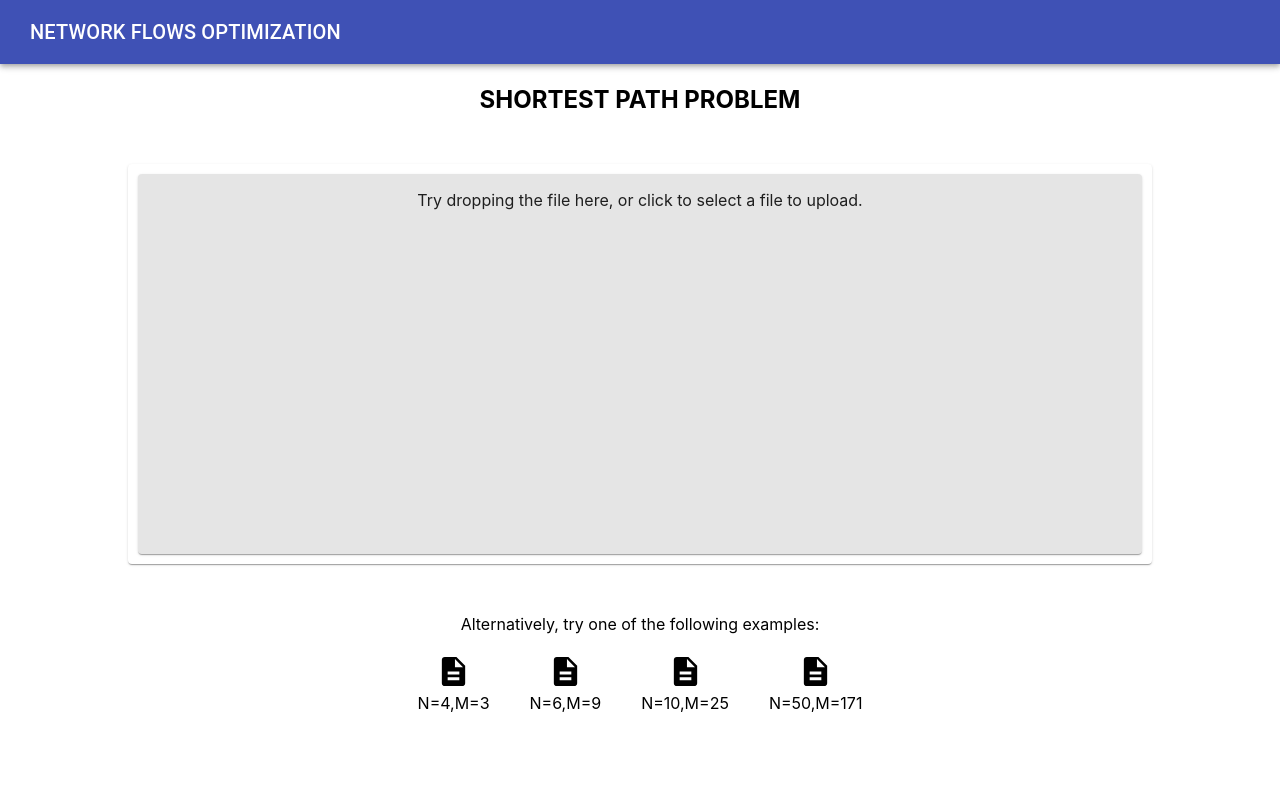
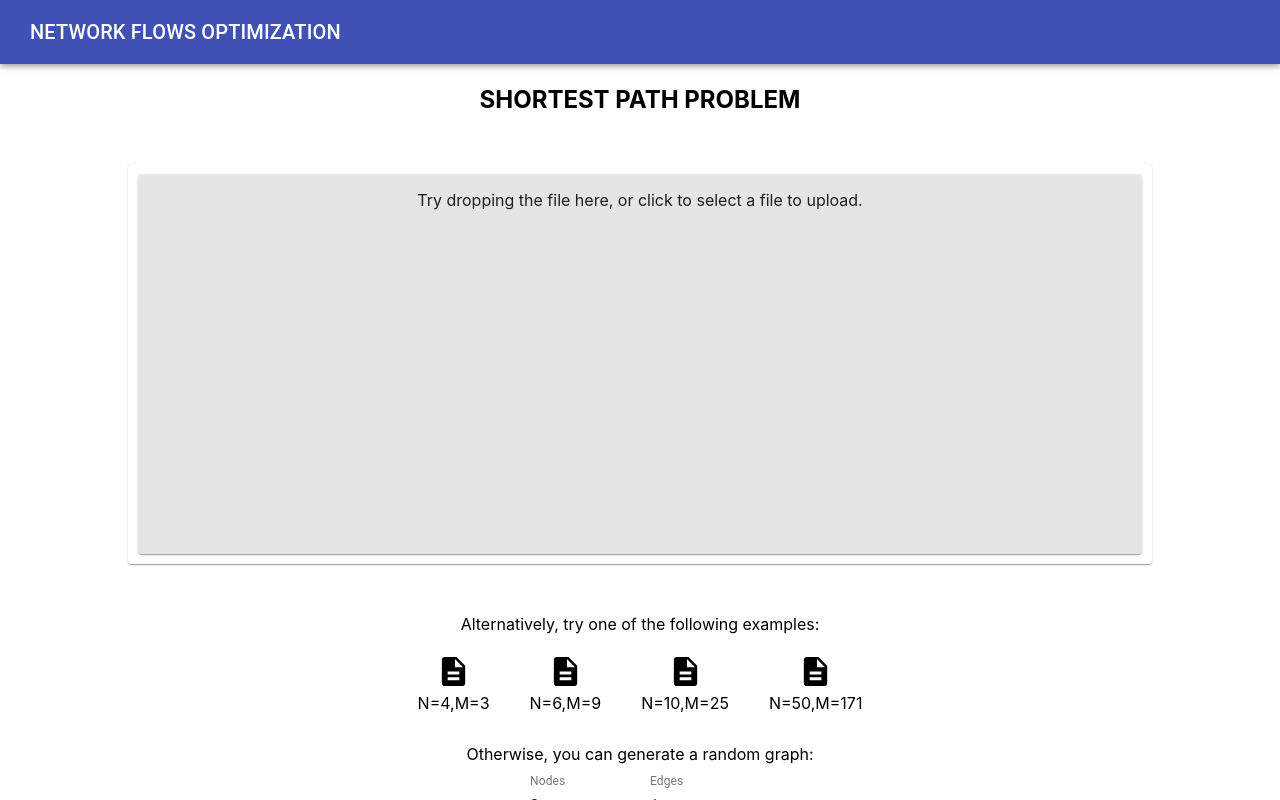
Before and after one commit to riccardolocci/NFO, a React (Create React App) app: page / in a window 1280 px wide. Built offline with nearby package versions, Linux system fonts and the light colour scheme.

Commit message:
NFO#22: Added graph random generator

```diff
--- a/src/components/ExamplesManager.js
+++ b/src/components/ExamplesManager.js
@@ -1,23 +1,35 @@
 import React from 'react';
 import DescriptionIcon from '@material-ui/icons/Description';
+import { makeStyles, createStyles } from '@material-ui/core/styles';
 
 import files from '../examples';
 import adapt from '../utilities/arrangeNodes';
 
-let ExamplesManager = (props) => (
+const useStyles = makeStyles((theme) => createStyles({
+    doc: {
+        display: 'inline-block',
+        margin: 20
+    },
+}));
+
+
+let ExamplesManager = (props) => {
+    const classes = useStyles();
+
+    return (
         <>
             Alternatively, try one of the following examples:
 
             <br/>
 
             {Object.keys(files).map(k => (
-            <div key={k} style={{display: 'inline-block', margin: 20}}>
+                <div key={k} className={classes.doc}>
                     <DescriptionIcon onClick={() => props.getFile(adapt(files[k]))} fontSize='large'/>
                     <br/>
                     {k}
                 </div>
             ))}
         </>
-)
+)}
 
 export default ExamplesManager;
--- /dev/null
+++ b/src/components/RandomManager.js
@@ -0,0 +1,37 @@
+import React, { useState } from 'react';
+import { Button, TextField } from '@material-ui/core';
+import { makeStyles, createStyles } from '@material-ui/core/styles';
+
+import generate from '../utilities/randomGenerator';
+
+const useStyles = makeStyles((theme) => createStyles({
+    input: {
+        margin: 10,
+        width: 100
+    },
+}));
+
+
+let RandomManager = (props) => {
+    const classes = useStyles();
+
+    let [ n, setN ] = useState(2);
+    let [ m, setM ] = useState(1);
+
+    let nMax = 50;
+    let mMax = n*(n-1)/2;
+
+    return (
+    <>
+        Otherwise, you can generate a random graph:
+        <br/>
+
+        <TextField className={classes.input} label='Nodes' type="number" inputProps={{ min: 1, max: nMax, step: 1 }} value={n} onChange={(e) => {let v = e.target.value; setN(v > nMax ? nMax : v); if(m > v*(v-1)/2) setM(v*(v-1)/2)}}/>
+        <TextField className={classes.input} label='Edges' type="number" inputProps={{ min: 0, max: mMax, step: 1 }} value={m} onChange={(e) => setM(e.target.value > mMax ? mMax : e.target.value)} disabled={!n}/>
+        <br/>
+        <Button disabled={!n || !m} variant='outlined' onClick={() => props.getFile(generate(n, m))}>GENERATE</Button>
+
+    </>
+)}
+
+export default RandomManager;
--- a/src/components/SPP.js
+++ b/src/components/SPP.js
@@ -1,6 +1,7 @@
 import React, { Component } from 'react';
 import Dropzone from './Dropzone';
 import ExamplesManager from './ExamplesManager';
+import RandomManager from './RandomManager';
 import GraphBuilder from './GraphBuilder';
 import { Button, ButtonGroup, FormControlLabel, MenuItem, OutlinedInput, Paper, Switch, TextField } from '@material-ui/core';
 import { KeyboardArrowLeft, KeyboardArrowRight } from '@material-ui/icons';
@@ -425,8 +426,12 @@ class SPP extends Component {
                     />
                 </div>
 
-                <div className={file ? "SPP-dropClosed" : "SPP-drop"}>
+                <div className={file ? "SPP-dropClosed" : "SPP-generator"}>
                     <ExamplesManager getFile={this.getFile} />
+                </div>
+
+                <div className={file ? "SPP-dropClosed" : "SPP-generator"}>
+                    <RandomManager getFile={this.getFile} />
                 </div>
 
                 {!file && <div className="SPP-spacer">
--- a/src/css/SPP.css
+++ b/src/css/SPP.css
@@ -28,6 +28,15 @@
 .SPP-dropClosed {
     height: 0;
     width: 80%;
+    margin-left: auto;
+    margin-right: auto;
+    transition: 1s;
+}
+
+.SPP-generator {
+    height: 10vh;
+    width: 80%;
+    margin-top: 50px;
     margin-left: auto;
     margin-right: auto;
     transition: 1s;
--- /dev/null
+++ b/src/utilities/randomGenerator.js
@@ -0,0 +1,42 @@
+export default (n, m, c=10) => {
+    let nodes = [];
+    for(let i=1; i<=n; i++){
+        nodes.push({
+            id: i,
+            title: `${i}`,
+            x: Math.random() * 600,
+            y: Math.random() * 600,
+            type: 'empty'
+        });
+    }
+
+    let edges = [];
+    let leavingStars = {};
+    for(let j=0; j<m; j++){
+        let source = 1 + Math.floor(Math.random() * (n - 1));
+
+        if(!leavingStars[source]) leavingStars[source] = [];
+
+        while (leavingStars[source].length === n - source){
+            source = 1 + Math.floor(Math.random() * (n - 1));
+            if(!leavingStars[source]) leavingStars[source] = [];
+        }
+
+        let target = source + Math.floor(Math.random() * (n - source)) + 1;
+
+        while(leavingStars[source].includes(target)) target = source + Math.floor(Math.random() * (n - source)) + 1;
+        leavingStars[source].push(target);
+
+        let cost = Math.floor(Math.random() * c);
+
+        edges.push({
+            source,
+            target,
+            cost,
+            type: 'emptyEdge',
+            handleText: cost ? cost : '.'
+        });
+    }
+
+    return { nodes, edges };
+}
```
Lines whose indentation alone changed are shown as unchanged.
